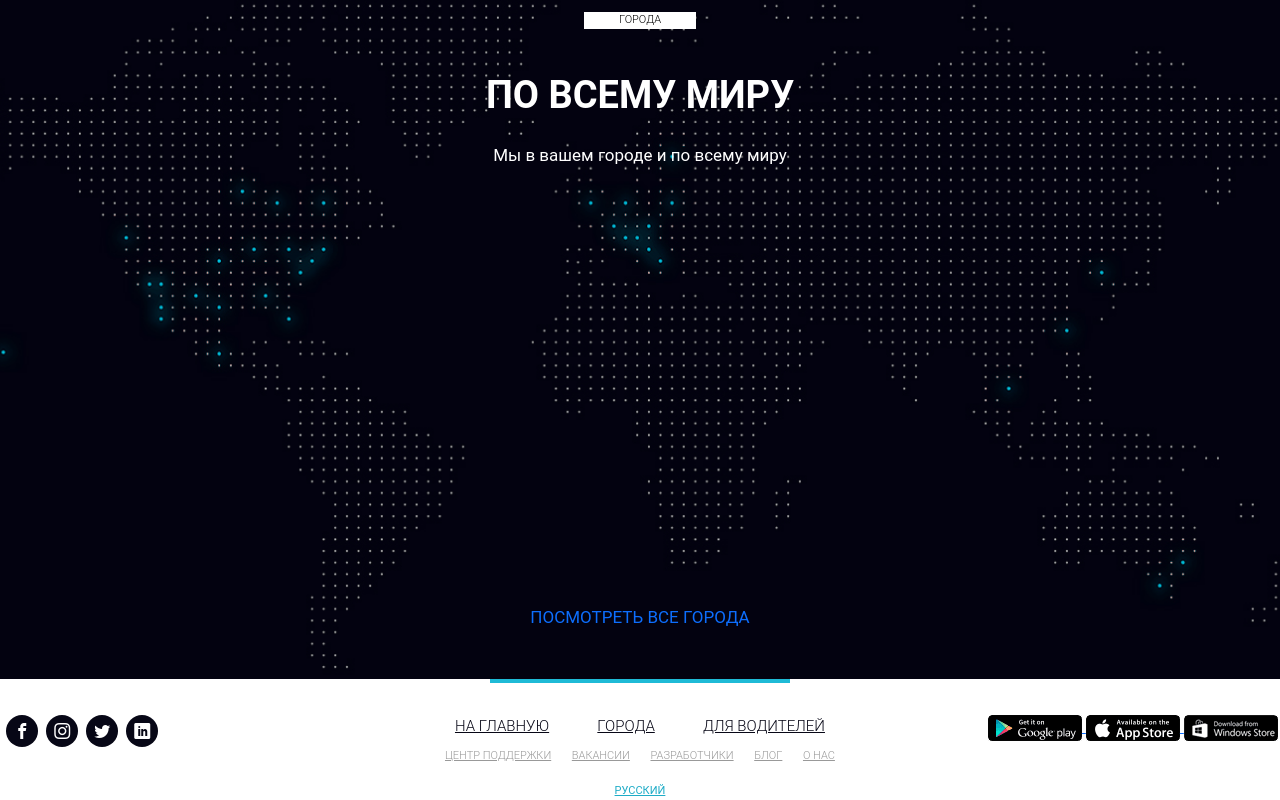
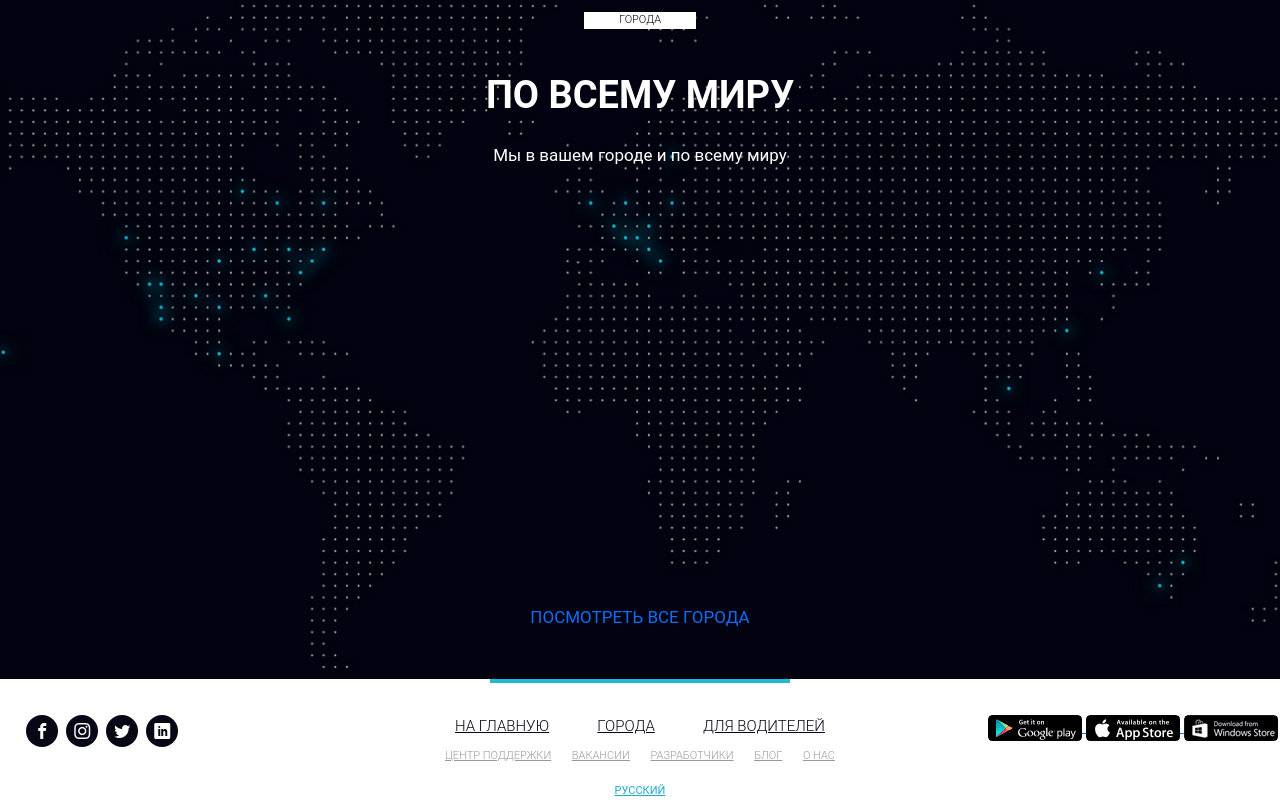
Before and after one commit to DashaIT/project_Uber, a plain HTML site: page src/index.html in a window 1280 px wide. Shown: the part 4773-5573 px from the top of the page. Drawn offline with Linux system fonts and the light colour scheme; files whose address does not match are found by name.

Commit message:
second commit

```diff
--- a/src/sass/_general.sass
+++ b/src/sass/_general.sass
@@ -388,6 +388,7 @@ footer
 				text-transform: uppercase
 				text-align: center
 	.social_icons
+		margin-left: 20px
 		width: 160px
 		display: flex
 		justify-content: space-between
```
Also changed, not shown: src/css/style.min.css, 1 other file.
